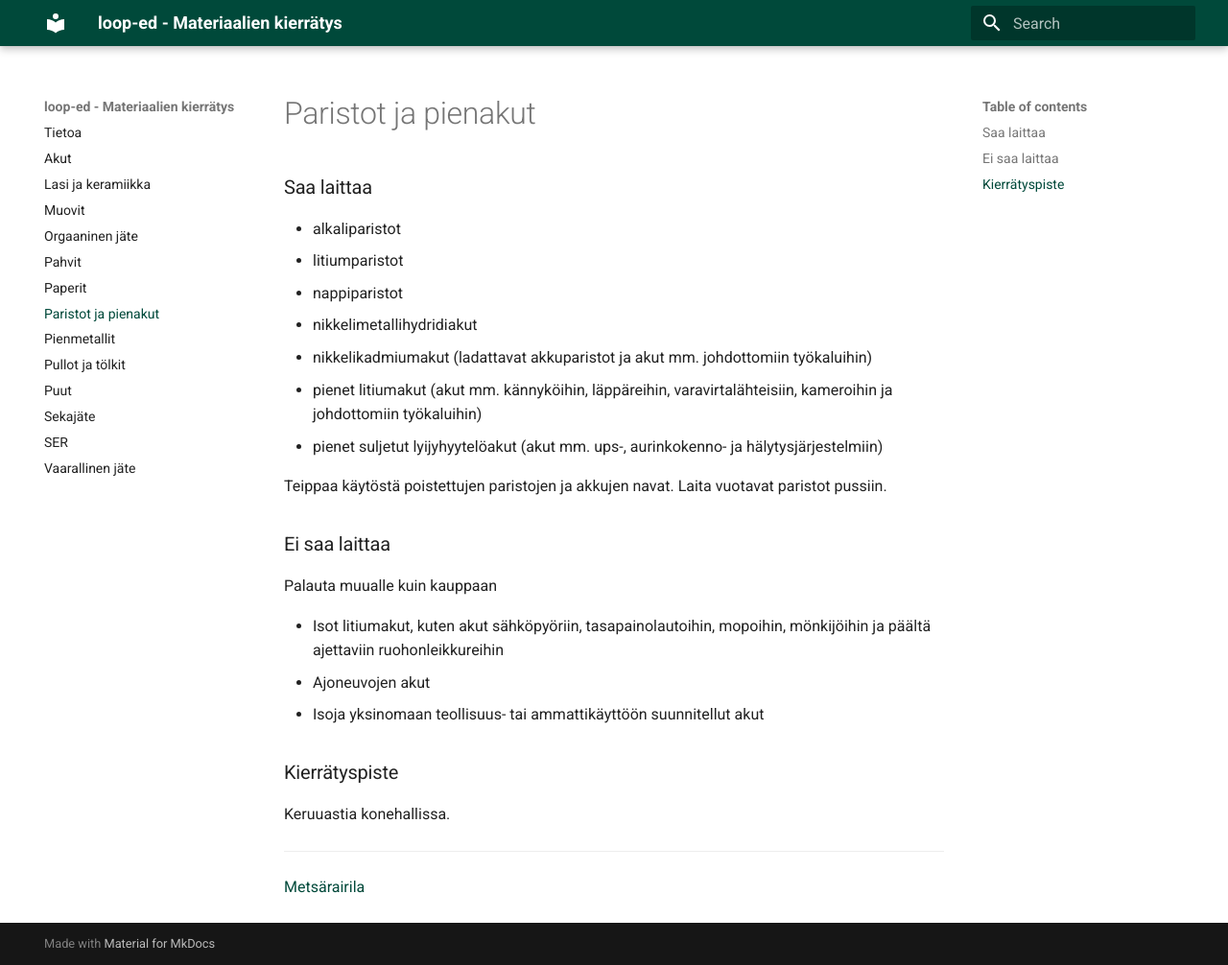
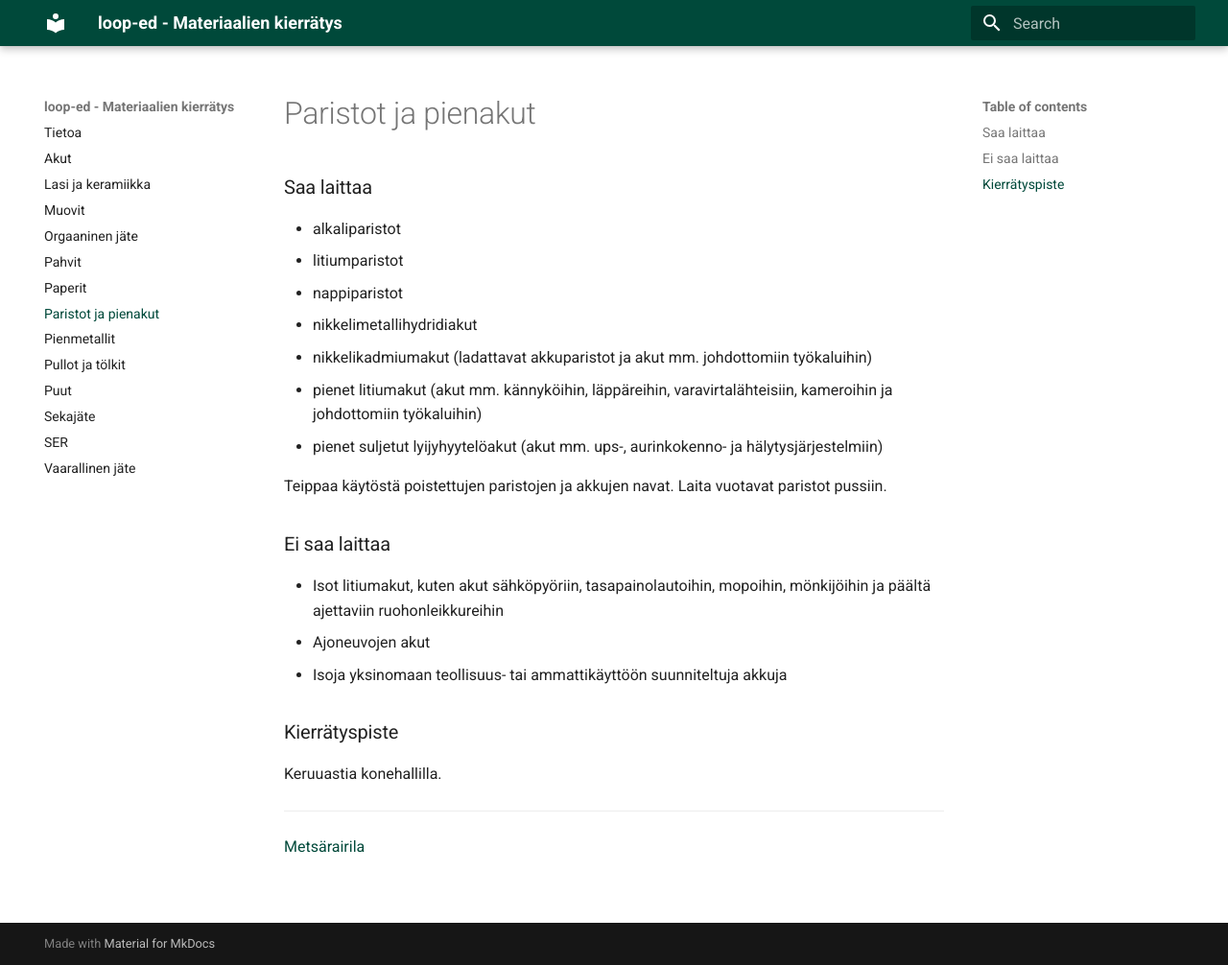
Before and after one commit to vt13op/loop-ed, an MkDocs documentation site: the page built from docs/paristot_ja_pienakut.md, in a window 1280 px wide and 1006 px high. Shown: the whole window at 96% size. Built offline with MkDocs 1.6.1 and Material for MkDocs 9.7.7, drawn with Linux system fonts in a browser that asks for light colours.

Commit message:
Update paristot_ja_pienakut.md

```diff
--- a/docs/paristot_ja_pienakut.md
+++ b/docs/paristot_ja_pienakut.md
@@ -12,15 +12,13 @@ Teippaa käytöstä poistettujen paristojen ja akkujen navat. Laita vuotavat par
 
 ### Ei saa laittaa
 
-Palauta muualle kuin kauppaan
-
 - Isot litiumakut, kuten akut sähköpyöriin, tasapainolautoihin, mopoihin, mönkijöihin ja päältä ajettaviin ruohonleikkureihin
 - Ajoneuvojen akut
-- Isoja yksinomaan teollisuus- tai ammattikäyttöön suunnitellut akut
+- Isoja yksinomaan teollisuus- tai ammattikäyttöön suunniteltuja akkuja
 
 ### Kierrätyspiste
 
-Keruuastia konehallissa.
+Keruuastia konehallilla.
 
 ---
 
```
